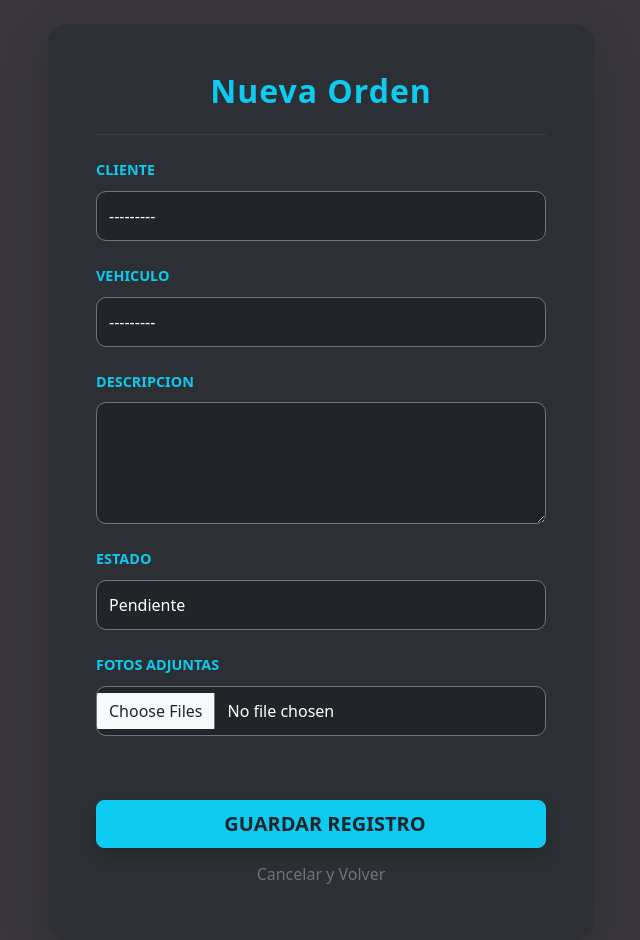
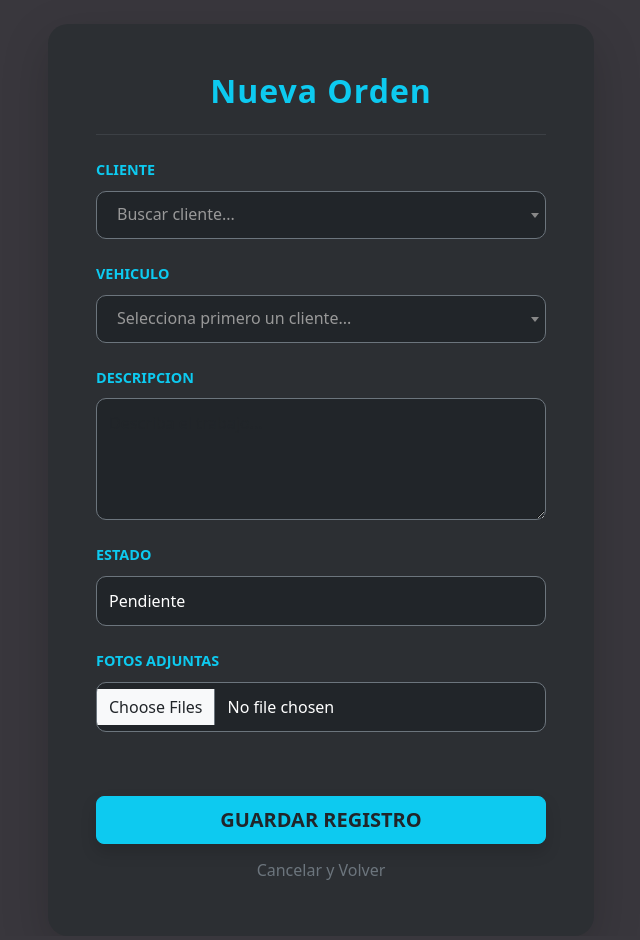
Before and after one commit to Masfos/gestion-cab-systems, a Django app: page /orden/crear/ in a window 1280 px wide. Shown: the part 107-1047 px from the top of the page, without its empty margins (319-959 px from the left). Run offline with Django 5.2, Linux system fonts and the light colour scheme; the visitor is signed in with stand-in values (Sample User, id 1); data that the repository does not hold is empty; some libraries are stand-ins or nearby versions.

Commit message:
feat: RUT con validación, Select2 y filtro dinámico de vehículos por cliente

```diff
--- a/core/forms.py
+++ b/core/forms.py
@@ -31,7 +31,13 @@ class EstiloBaseForm(forms.ModelForm):
 class ClienteForm(EstiloBaseForm):
     class Meta:
         model = Cliente
-        fields = ['nombre', 'empresa', 'telefono', 'email']
+        fields = ['nombre', 'rut', 'empresa', 'telefono', 'email']
+        widgets = {
+            'rut': forms.TextInput(attrs={
+                'placeholder': 'Ej: 12345678-9',
+                'maxlength': '12',
+            }),
+        }
 
 class VehiculoForm(EstiloBaseForm):
     class Meta:
@@ -64,9 +70,11 @@ class OrdenTrabajoForm(EstiloBaseForm):
     def __init__(self, *args, **kwargs):
         super().__init__(*args, **kwargs)
         self.fields['cliente'].queryset = Cliente.objects.order_by('-id')
-        self.fields['cliente'].label_from_instance = lambda obj: f"{obj.nombre} ({obj.empresa})" if obj.empresa else obj.nombre
+        self.fields['cliente'].label_from_instance = lambda obj: f"{obj.nombre} — {obj.rut} ({obj.empresa})" if obj.empresa else (f"{obj.nombre} — {obj.rut}" if obj.rut else obj.nombre)
+        self.fields['cliente'].widget.attrs.update({'id': 'id_cliente', 'class': 'form-select bg-dark text-white border-secondary select2-cliente'})
         self.fields['vehiculo'].queryset = Vehiculo.objects.order_by('-id')
-        self.fields['vehiculo'].label_from_instance = lambda obj: f"{obj.marca} {obj.modelo} [{obj.patente}] - {obj.cliente.nombre} ({obj.cliente.empresa if obj.cliente.empresa else 'Particular'})"
+        self.fields['vehiculo'].label_from_instance = lambda obj: f"{obj.marca} {obj.modelo} [{obj.patente}] - {obj.cliente.nombre}"
+        self.fields['vehiculo'].widget.attrs.update({'id': 'id_vehiculo', 'class': 'form-select bg-dark text-white border-secondary select2-vehiculo'})
 
 # FORMULARIO PARA REGISTRO DE TRABAJADORES
 class RegistroTrabajadorForm(forms.ModelForm):
--- a/core/urls.py
+++ b/core/urls.py
@@ -37,4 +37,6 @@ urlpatterns = [
 
     # Imagenes
     path('imagen/descargar/<int:imagen_id>/', views.descargar_imagen, name='descargar_imagen'),
+    path('ajax/vehiculos/', views.vehiculos_por_cliente, name='ajax_vehiculos'),
+    path('materiales/eliminar/<int:material_id>/', views.eliminar_material, name='eliminar_material_bodega'),
 ]
--- a/core/views.py
+++ b/core/views.py
@@ -5,6 +5,7 @@ from django.http import HttpResponseForbidden, FileResponse, Http404
 from .models import OrdenTrabajo, Cliente, Vehiculo, Material, ImagenOrden, MaterialUsado
 from .forms import OrdenTrabajoForm, ClienteForm, VehiculoForm, MaterialForm, RegistroTrabajadorForm, MaterialUsadoForm
 import os
+import json
 
 # --- Utilidades de acceso ---
 def es_admin(user):
@@ -19,7 +20,7 @@ def dashboard(request):
         "clientes": Cliente.objects.all().order_by("-id"),
         "vehiculos": Vehiculo.objects.all().order_by("-id"),
         "es_admin": es_admin(u),
-        "es_tecnico": u.groups.filter(name="Tecnico/a").exists(),
+        "es_tecnico": u.groups.filter(name="Técnico/a").exists(),
         "es_mixto": u.groups.filter(name="Usuario Mixto").exists(),
     }
     return render(request, "dashboard.html", ctx)
@@ -42,7 +43,7 @@ def crear_orden(request):
             return redirect("dashboard")
     else:
         form = OrdenTrabajoForm()
-    return render(request, "formulario.html", {"form": form, "titulo": "Nueva Orden"})
+    return render(request, "formulario.html", {"form": form, "titulo": "Nueva Orden", "vehiculos_json": json.dumps(list(Vehiculo.objects.values("id", "cliente_id", "marca", "modelo", "patente")))})
 
 @login_required
 def editar_orden(request, orden_id):
@@ -58,7 +59,7 @@ def editar_orden(request, orden_id):
             return redirect("dashboard")
     else:
         form = OrdenTrabajoForm(instance=orden)
-    return render(request, "formulario.html", {"form": form, "titulo": "Editar Orden"})
+    return render(request, "formulario.html", {"form": form, "titulo": "Editar Orden", "vehiculos_json": json.dumps(list(Vehiculo.objects.values("id", "cliente_id", "marca", "modelo", "patente")))})
 
 @login_required
 def eliminar_orden(request, orden_id):
@@ -131,7 +132,7 @@ def eliminar_vehiculo(request, vehiculo_id):
 def lista_materiales(request):
     q = request.GET.get("q", "")
     mats = Material.objects.filter(nombre__icontains=q) if q else Material.objects.all()
-    return render(request, "lista_materiales.html", {"materiales": mats, "q": q})
+    return render(request, "lista_materiales.html", {"materiales": mats, "q": q, "es_admin": es_admin(request.user)})
 
 @login_required
 def agregar_material(request):
@@ -213,3 +214,40 @@ def eliminar_material_orden(request, item_id):
     orden_id = item.orden.id
     item.delete()
     return redirect("ver_orden", orden_id=orden_id)
+
+
+@login_required
+def eliminar_material(request, material_id):
+    if not es_admin(request.user):
+        return HttpResponseForbidden()
+    get_object_or_404(Material, id=material_id).delete()
+    return redirect("lista_materiales")
+
+
+# --- AJAX ---
+from django.http import JsonResponse
+
+@login_required
+def vehiculos_por_cliente(request):
+    cliente_id = request.GET.get('cliente_id')
+    if not cliente_id:
+        return JsonResponse({'vehiculos': []})
+    try:
+        cliente = Cliente.objects.get(id=cliente_id)
+        # Buscar vehículos del cliente y de otros clientes de la misma empresa
+        if cliente.empresa:
+            vehiculos = Vehiculo.objects.filter(
+                cliente__empresa=cliente.empresa
+            ).order_by('-id')
+        else:
+            vehiculos = Vehiculo.objects.filter(cliente=cliente).order_by('-id')
+        data = [
+            {
+                'id': v.id,
+                'text': f"{v.marca} {v.modelo} [{v.patente}] - {v.cliente.nombre}"
+            }
+            for v in vehiculos
+        ]
+        return JsonResponse({'vehiculos': data})
+    except Cliente.DoesNotExist:
+        return JsonResponse({'vehiculos': []})
--- a/templates/formulario.html
+++ b/templates/formulario.html
@@ -7,32 +7,35 @@
                 <h2 class="text-center mb-4 fw-bold text-info" style="letter-spacing: 1px;">{{ titulo }}</h2>
                 <hr class="border-secondary mb-4">
 
-                <form method="POST" enctype="multipart/form-data">
-                    {% csrf_token %}
-
+                <link href="https://cdn.jsdelivr.net/npm/select2@4.1.0-rc.0/dist/css/select2.min.css" rel="stylesheet">
                 <style>
                     label {
-                            font-weight: 600;
-                            margin-bottom: 10px;
-                            display: block;
-                            color: #0dcaf0;
-                            font-size: 0.9rem;
-                            text-transform: uppercase;
+                        font-weight: 600; margin-bottom: 10px; display: block;
+                        color: #0dcaf0; font-size: 0.9rem; text-transform: uppercase;
                     }
                     select option { background: #212529; color: white; }
-                        .form-control:focus {
+                    .form-control:focus, .form-select:focus {
                         background-color: #3e4146 !important;
                         border-color: #0dcaf0 !important;
                         box-shadow: 0 0 0 0.25rem rgba(13, 202, 240, 0.25);
                         color: white;
                     }
-                        .preview-img {
-                            width: 80px; height: 80px;
-                            object-fit: cover;
-                            border-radius: 8px;
-                            border: 1px solid #5a5860;
+                    .preview-img { width: 80px; height: 80px; object-fit: cover; border-radius: 8px; border: 1px solid #5a5860; }
+                    .select2-container--default .select2-selection--single {
+                        background-color: #212529; border: 1px solid #6c757d;
+                        border-radius: 10px; height: 48px; padding: 8px 12px; color: white;
                     }
+                    .select2-container--default .select2-selection--single .select2-selection__rendered { color: white; line-height: 28px; }
+                    .select2-container--default .select2-selection--single .select2-selection__arrow { height: 46px; }
+                    .select2-dropdown { background-color: #212529; border: 1px solid #6c757d; color: white; }
+                    .select2-container--default .select2-results__option--highlighted[aria-selected] { background-color: #0dcaf0; color: #000; }
+                    .select2-search__field { background-color: #2c2f33 !important; color: white !important; border: 1px solid #6c757d !important; }
+                    .select2-results__option { color: white; padding: 8px 12px; }
+                    .select2-container { width: 100% !important; }
                 </style>
+
+                <form method="POST" enctype="multipart/form-data">
+                    {% csrf_token %}
 
                     {% for field in form %}
                         <div class="mb-4">
@@ -49,16 +52,13 @@
                         <label>Fotos adjuntas</label>
                         <input type="file" name="fotos" multiple accept="image/*"
                             class="form-control bg-dark text-white border-secondary"
-                            style="border-radius: 10px; padding: 12px;"
-                            id="inputFotos">
+                            style="border-radius: 10px; padding: 12px;" id="inputFotos">
                         <div id="preview" class="d-flex flex-wrap gap-2 mt-3"></div>
                     </div>
                     {% endif %}
 
                     <div class="d-grid gap-2 mt-5">
-                        <button type="submit" class="btn btn-info btn-lg fw-bold text-dark shadow">
-                            <i class="bi bi-save me-2"></i>GUARDAR REGISTRO
-                        </button>
+                        <button type="submit" class="btn btn-info btn-lg fw-bold text-dark shadow">GUARDAR REGISTRO</button>
                         <a href="{% url 'dashboard' %}" class="btn btn-outline-secondary border-0">Cancelar y Volver</a>
                     </div>
                 </form>
@@ -67,8 +67,60 @@
     </div>
 </div>
 
+<script src="https://cdn.jsdelivr.net/npm/jquery@3.7.1/dist/jquery.min.js"></script>
+<script src="https://cdn.jsdelivr.net/npm/select2@4.1.0-rc.0/dist/js/select2.min.js"></script>
 <script>
-document.getElementById('inputFotos')?.addEventListener('change', function () {
+$(document).ready(function() {
+
+    if ($('.select2-cliente').length) {
+        $('.select2-cliente').select2({ placeholder: 'Buscar cliente...', allowClear: true });
+    }
+    if ($('.select2-vehiculo').length) {
+        $('.select2-vehiculo').select2({ placeholder: 'Selecciona primero un cliente...', allowClear: true });
+    }
+
+    // Filtro dinámico de vehículos
+    $('#id_cliente').on('change', function() {
+        const clienteId = $(this).val();
+        const $vehiculo = $('#id_vehiculo');
+        $vehiculo.empty().append('<option value="">Cargando...</option>').trigger('change');
+        if (!clienteId) {
+            $vehiculo.empty().append('<option value="">Selecciona primero un cliente</option>').trigger('change');
+            return;
+        }
+        $.get('/ajax/vehiculos/', { cliente_id: clienteId }, function(data) {
+            $vehiculo.empty().append('<option value="">Selecciona un vehiculo</option>');
+            if (data.vehiculos.length === 0) {
+                $vehiculo.append('<option value="" disabled>Sin vehiculos registrados</option>');
+            } else {
+                data.vehiculos.forEach(function(v) {
+                    $vehiculo.append('<option value="' + v.id + '">' + v.text + '</option>');
+                });
+            }
+            $vehiculo.trigger('change');
+        });
+    });
+
+    // Formato RUT automático
+    const rutInput = document.getElementById('id_rut');
+    if (rutInput) {
+        rutInput.addEventListener('input', function() {
+            let val = this.value.replace(/[^0-9kK]/g, '').toUpperCase();
+            if (val.length > 1) {
+                const dv = val.slice(-1);
+                let cuerpo = val.slice(0, -1);
+                cuerpo = cuerpo.replace(/\B(?=(\d{3})+(?!\d))/g, '.');
+                this.value = cuerpo + '-' + dv;
+            } else {
+                this.value = val;
+            }
+        });
+    }
+
+    // Preview fotos
+    const inputFotos = document.getElementById('inputFotos');
+    if (inputFotos) {
+        inputFotos.addEventListener('change', function() {
             const preview = document.getElementById('preview');
             preview.innerHTML = '';
             Array.from(this.files).forEach(file => {
@@ -82,5 +134,7 @@ document.getElementById('inputFotos')?.addEventListener('change', function () {
                 reader.readAsDataURL(file);
             });
         });
+    }
+});
 </script>
 {% endblock %}
```
Also changed, not shown: core/models.py (+32 -45 lines), core/migrations/0016_cliente_rut.py (added). Lines whose indentation alone changed are shown as unchanged.
